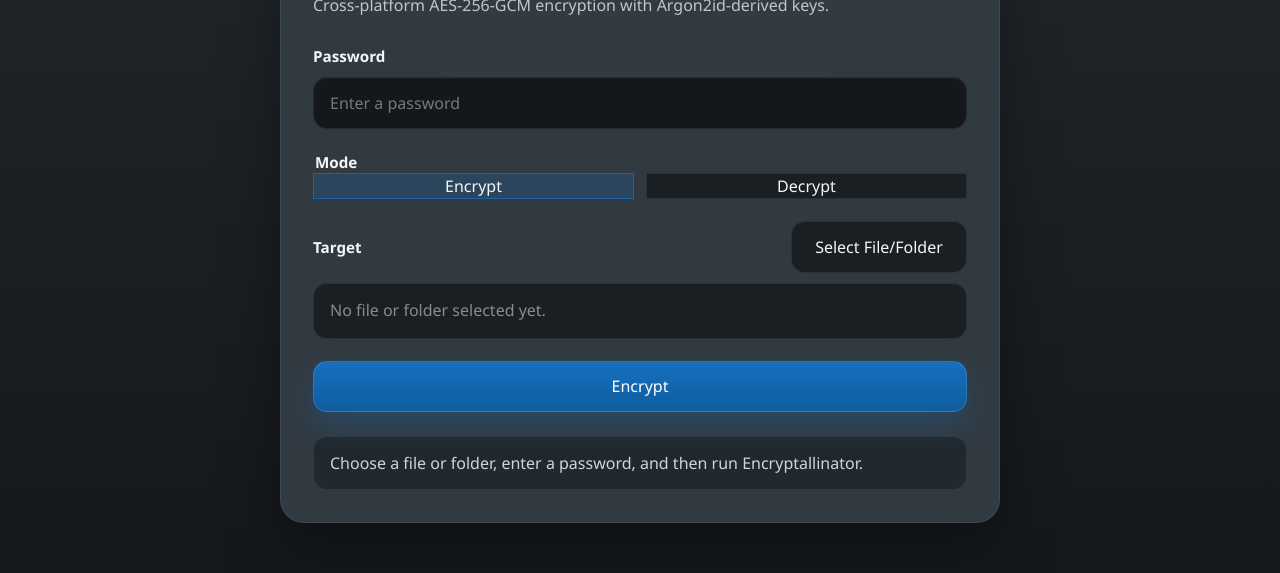
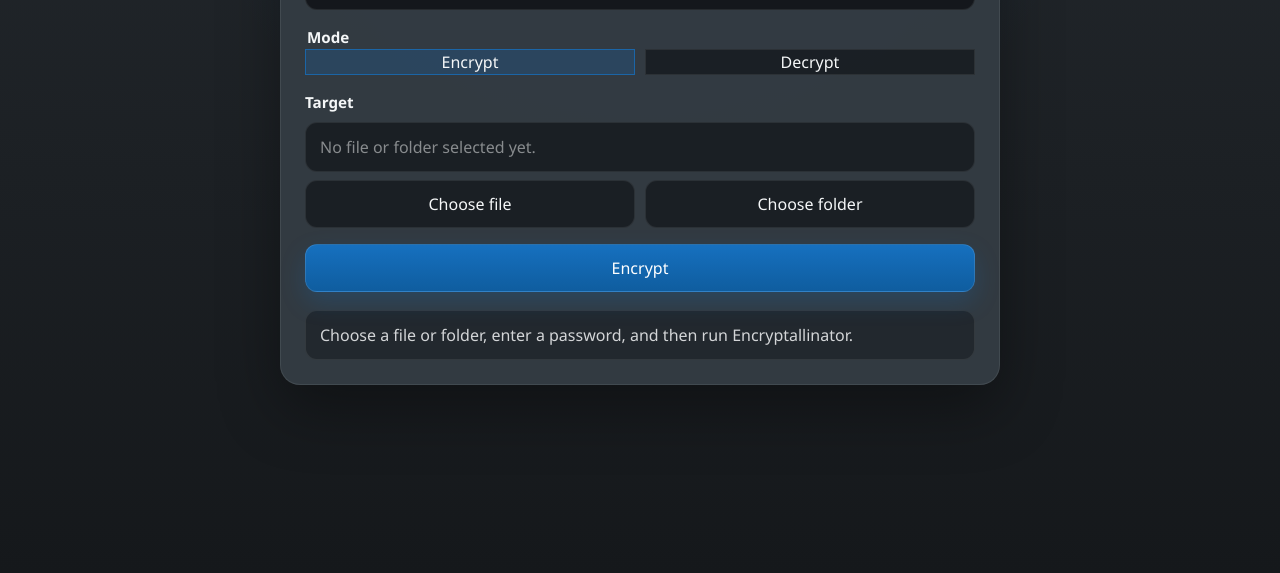
Before and after one commit to jlundholm/Encryptallinator, a website built with Vite: page index.html in a window 1280 px wide. Shown: the part 227-800 px from the top of the page. Built offline with nearby package versions, Linux system fonts and the light colour scheme.

Commit message:
interface edits
change interface padding and text size to better fit the screen, and change from installer to portable build.

```diff
--- a/index.html
+++ b/index.html
@@ -47,14 +47,9 @@
           </fieldset>
 
           <div class="field">
-            <div class="field-header">
-              <span class="field-label">Target</span>
-              <button id="select-button" type="button" class="secondary-button">
-                Select File/Folder
-              </button>
-            </div>
+            <span class="field-label">Target</span>
             <p id="selected-path" class="path-display">No file or folder selected yet.</p>
-            <div id="picker-menu" class="picker-menu hidden" aria-hidden="true">
+            <div class="picker-menu">
               <button type="button" class="picker-option" data-picker="file">
                 Choose file
               </button>
--- a/package.json
+++ b/package.json
@@ -7,7 +7,8 @@
     "dev": "vite",
     "build": "tsc && vite build",
     "preview": "vite preview",
-    "tauri": "tauri"
+    "tauri": "tauri",
+    "tauri:build:portable": "tauri build --no-bundle"
   },
   "dependencies": {
     "@tauri-apps/api": "^2",
--- a/src/main.ts
+++ b/src/main.ts
@@ -18,12 +18,11 @@ interface ProcessResponse {
 
 const form = document.querySelector<HTMLFormElement>("#encryptallinator-form");
 const passwordInput = document.querySelector<HTMLInputElement>("#password-input");
-const selectButton = document.querySelector<HTMLButtonElement>("#select-button");
 const submitButton = document.querySelector<HTMLButtonElement>("#submit-button");
 const selectedPathLabel = document.querySelector<HTMLElement>("#selected-path");
 const statusMessage = document.querySelector<HTMLElement>("#status-message");
-const pickerMenu = document.querySelector<HTMLElement>("#picker-menu");
 const pickerButtons = document.querySelectorAll<HTMLButtonElement>("[data-picker]");
+const folderPickerButton = document.querySelector<HTMLButtonElement>('[data-picker="folder"]');
 
 let selectedPath = "";
 let currentMode: OperationMode = "encrypt";
@@ -58,33 +57,25 @@ function setBusy(isBusy: boolean) {
         : "Decrypt";
   }
 
-  if (selectButton) {
-    selectButton.disabled = isBusy;
-  }
-}
-
-function closePickerMenu() {
-  if (!pickerMenu) {
-    return;
-  }
-
-  pickerMenu.classList.add("hidden");
-  pickerMenu.setAttribute("aria-hidden", "true");
-}
-
-function togglePickerMenu() {
-  if (!pickerMenu) {
-    return;
-  }
-
-  const nextHiddenState = !pickerMenu.classList.contains("hidden");
-  pickerMenu.classList.toggle("hidden", nextHiddenState);
-  pickerMenu.setAttribute("aria-hidden", `${nextHiddenState}`);
+  pickerButtons.forEach((button) => {
+    const pickerMode = button.dataset.picker === "folder" ? "folder" : "file";
+    button.disabled = isBusy || (currentMode === "decrypt" && pickerMode === "folder");
+  });
 }
 
 function getCurrentMode(): OperationMode {
   const checkedInput = document.querySelector<HTMLInputElement>('input[name="mode"]:checked');
   return checkedInput?.value === "decrypt" ? "decrypt" : "encrypt";
+}
+
+function updatePickerAvailability() {
+  if (!folderPickerButton) {
+    return;
+  }
+
+  const decryptMode = currentMode === "decrypt";
+  folderPickerButton.disabled = decryptMode;
+  folderPickerButton.setAttribute("aria-disabled", `${decryptMode}`);
 }
 
 async function choosePath(pickerMode: PickerMode) {
@@ -101,19 +92,6 @@ async function choosePath(pickerMode: PickerMode) {
     updateSelectedPath(selection);
     setStatus(`Ready to ${currentMode} ${selection}.`);
   }
-
-  closePickerMenu();
-}
-
-async function handleSelection() {
-  currentMode = getCurrentMode();
-
-  if (currentMode === "decrypt") {
-    await choosePath("file");
-    return;
-  }
-
-  togglePickerMenu();
 }
 
 async function handleSubmit(event: SubmitEvent) {
@@ -155,14 +133,15 @@ async function handleSubmit(event: SubmitEvent) {
 }
 
 window.addEventListener("DOMContentLoaded", () => {
+  currentMode = getCurrentMode();
   updateSelectedPath("");
-  closePickerMenu();
+  updatePickerAvailability();
   setBusy(false);
 
   document.querySelectorAll<HTMLInputElement>('input[name="mode"]').forEach((input) => {
     input.addEventListener("change", () => {
       currentMode = getCurrentMode();
-      closePickerMenu();
+      updatePickerAvailability();
       updateSelectedPath("");
       setStatus(
         currentMode === "encrypt"
@@ -173,10 +152,6 @@ window.addEventListener("DOMContentLoaded", () => {
     });
   });
 
-  selectButton?.addEventListener("click", () => {
-    void handleSelection();
-  });
-
   pickerButtons.forEach((button) => {
     button.addEventListener("click", () => {
       const pickerMode = button.dataset.picker === "folder" ? "folder" : "file";
@@ -184,17 +159,6 @@ window.addEventListener("DOMContentLoaded", () => {
     });
   });
 
-  document.addEventListener("click", (event) => {
-    if (!pickerMenu || !selectButton) {
-      return;
-    }
-
-    const target = event.target;
-    if (target instanceof Node && !pickerMenu.contains(target) && !selectButton.contains(target)) {
-      closePickerMenu();
-    }
-  });
-
   form?.addEventListener("submit", (event) => {
     void handleSubmit(event);
   });
--- a/src/styles.css
+++ b/src/styles.css
@@ -26,21 +26,22 @@ body {
 .app-shell {
   min-height: 100vh;
   display: grid;
-  place-items: center;
-  padding: 32px 20px;
+  justify-items: center;
+  align-content: start;
+  padding: 18px 16px;
 }
 
 .app-card {
   width: min(100%, 720px);
-  padding: 32px;
+  padding: 24px;
   border: 1px solid rgba(255, 255, 255, 0.08);
-  border-radius: 24px;
+  border-radius: 20px;
   background: rgba(51, 60, 67, 0.96);
   box-shadow: 0 24px 60px rgba(0, 0, 0, 0.35);
 }
 
 .brand-block {
-  margin-bottom: 28px;
+  margin-bottom: 18px;
 }
 
 .eyebrow {
@@ -53,12 +54,12 @@ body {
 
 h1 {
   margin: 0;
-  font-size: clamp(2rem, 5vw, 2.7rem);
-  line-height: 1.1;
+  font-size: clamp(1.45rem, 3vw, 1.9rem);
+  line-height: 1.2;
 }
 
 .subtitle {
-  margin: 14px 0 0;
+  margin: 10px 0 0;
   max-width: 58ch;
   color: rgba(245, 247, 248, 0.74);
 }
@@ -66,23 +67,16 @@ h1 {
 .app-form {
   display: flex;
   flex-direction: column;
-  gap: 22px;
+  gap: 16px;
 }
 
 .field {
   display: flex;
   flex-direction: column;
-  gap: 10px;
+  gap: 8px;
   margin: 0;
   padding: 0;
   border: 0;
-}
-
-.field-header {
-  display: flex;
-  align-items: center;
-  justify-content: space-between;
-  gap: 16px;
 }
 
 .field-label {
@@ -92,9 +86,9 @@ h1 {
 
 input,
 button {
-  border-radius: 14px;
+  border-radius: 12px;
   border: 1px solid transparent;
-  padding: 0.85em 1em;
+  padding: 0.75em 0.95em;
   font-size: 1em;
   font-weight: 500;
   font-family: inherit;
@@ -131,7 +125,7 @@ button {
 .mode-toggle {
   display: grid;
   grid-template-columns: repeat(2, minmax(0, 1fr));
-  gap: 12px;
+  gap: 10px;
 }
 
 .mode-option {
@@ -169,9 +163,10 @@ button {
   border-color: rgba(22, 112, 191, 0.8);
 }
 
-.secondary-button {
-  width: auto;
-  min-width: 176px;
+.picker-option:disabled {
+  cursor: not-allowed;
+  opacity: 0.55;
+  transform: none;
 }
 
 .action-button {
@@ -179,7 +174,7 @@ button {
   color: #ffffff;
   background: linear-gradient(180deg, #1670bf 0%, #0f5d9f 100%);
   border-color: rgba(255, 255, 255, 0.12);
-  box-shadow: 0 14px 32px rgba(22, 112, 191, 0.28);
+  box-shadow: 0 10px 24px rgba(22, 112, 191, 0.24);
 }
 
 .action-button:hover:not(:disabled) {
@@ -194,9 +189,9 @@ button {
 
 .path-display {
   margin: 0;
-  padding: 14px 16px;
-  min-height: 56px;
-  border-radius: 14px;
+  padding: 12px 14px;
+  min-height: 48px;
+  border-radius: 12px;
   background: rgba(17, 21, 25, 0.7);
   border: 1px solid rgba(255, 255, 255, 0.08);
   word-break: break-word;
@@ -210,17 +205,13 @@ button {
 .picker-menu {
   display: grid;
   grid-template-columns: repeat(2, minmax(0, 1fr));
-  gap: 12px;
-}
-
-.hidden {
-  display: none;
+  gap: 10px;
 }
 
 .status-message {
-  margin: 24px 0 0;
-  padding: 14px 16px;
-  border-radius: 14px;
+  margin: 18px 0 0;
+  padding: 12px 14px;
+  border-radius: 12px;
   border: 1px solid rgba(255, 255, 255, 0.08);
   background: rgba(17, 21, 25, 0.48);
   color: rgba(245, 247, 248, 0.84);
@@ -238,21 +229,12 @@ button {
 
 @media (max-width: 640px) {
   .app-card {
-    padding: 24px 18px;
+    padding: 20px 16px;
   }
 
-  .field-header,
   .picker-menu,
   .mode-toggle {
     grid-template-columns: 1fr;
     display: grid;
   }
-
-  .field-header {
-    justify-content: stretch;
-  }
-
-  .secondary-button {
-    width: 100%;
-  }
 }
```
Also changed, not shown: README.md.
